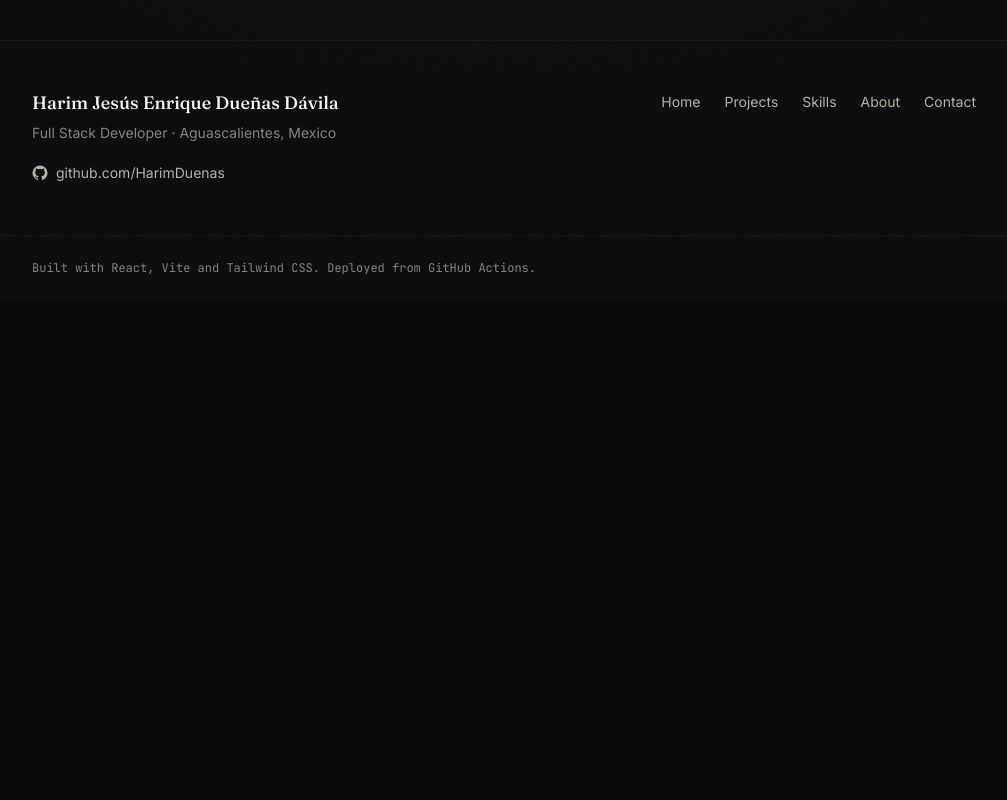
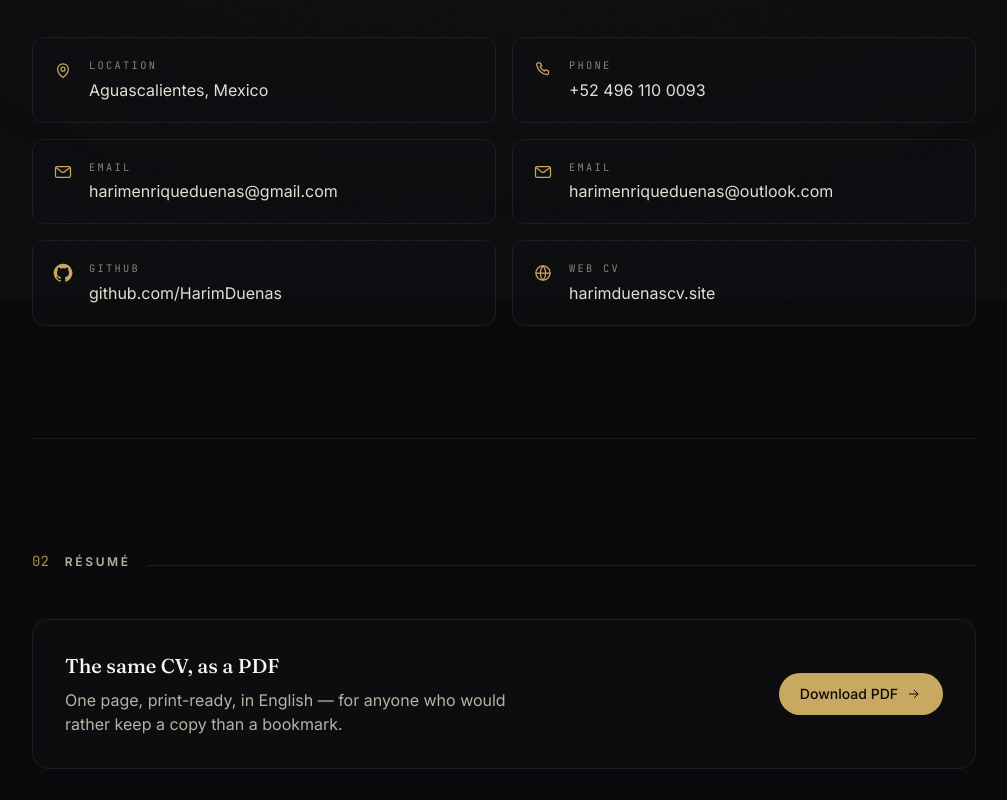
Before and after one commit to HarimDuenas/CV_Web_Harim_Duenas, a React (Vite) app: page /contact in a window 1280 px wide. Shown: the part 500-1300 px from the top of the page, without its empty margins (136-1143 px from the left). Before the commit the page ends 800 px from the top, so only its background shows below. Built offline with nearby package versions, Linux system fonts and the light colour scheme.

Commit message:
feat(contact): build the contact page with résumé download

```diff
--- a/src/pages/ContactPage.tsx
+++ b/src/pages/ContactPage.tsx
@@ -1,3 +1,90 @@
+import { contactMethods, navRoutes } from '../data'
+import { PageIntro } from '../components/layout/PageIntro'
+import { PageShell } from '../components/layout/PageShell'
+import { Section } from '../components/layout/Section'
+import { ActionLink } from '../components/ui/ActionLink'
+import { Icon, type IconName } from '../components/ui/Icon'
+
+const route = navRoutes.find((entry) => entry.path === '/contact')!
+
+/** Both mail entries share the envelope; everything else maps one to one. */
+const iconFor: Record<string, IconName> = {
+  location: 'location',
+  phone: 'phone',
+  email: 'email',
+  'email-alt': 'email',
+  github: 'github',
+  website: 'website',
+}
+
 export function ContactPage() {
-  return <div className="mx-auto max-w-5xl px-6 py-20 sm:px-10">Contact</div>
+  return (
+    <PageShell>
+      <PageIntro eyebrow="Say hello" title="Contact" description={route.description} />
+
+      <Section id="channels" index="01" title="Get in touch">
+        <ul className="grid gap-4 sm:grid-cols-2">
+          {contactMethods.map((method) => {
+            const body = (
+              <>
+                <span className="mt-0.5 text-gold-500">
+                  <Icon name={iconFor[method.id] ?? 'website'} className="h-5 w-5" />
+                </span>
+                <span className="min-w-0">
+                  <span className="tracking-title block font-mono text-[0.65rem] uppercase text-cream-600">
+                    {method.label}
+                  </span>
+                  <span className="mt-1 block truncate text-cream-100">
+                    {method.display ?? method.value}
+                  </span>
+                </span>
+              </>
+            )
+
+            const shell =
+              'flex items-start gap-4 rounded-xl border border-ink-800 bg-ink-900/40 p-5'
+
+            return (
+              <li key={method.id}>
+                {method.href ? (
+                  <a
+                    href={method.href}
+                    // Only the two off-site links open in a new tab; mailto and
+                    // tel should stay in place and hand off to the OS.
+                    {...(method.href.startsWith('http')
+                      ? { target: '_blank', rel: 'noreferrer noopener' }
+                      : {})}
+                    className={`${shell} transition-colors duration-200 hover:border-gold-600/40`}
+                  >
+                    {body}
+                  </a>
+                ) : (
+                  <div className={shell}>{body}</div>
+                )}
+              </li>
+            )
+          })}
+        </ul>
+      </Section>
+
+      <Section id="resume" index="02" title="Résumé">
+        <div className="flex flex-wrap items-center justify-between gap-6 rounded-2xl border border-ink-800 bg-ink-900/50 p-7 sm:p-8">
+          <div>
+            <h3 className="font-display text-xl text-cream-50">
+              The same CV, as a PDF
+            </h3>
+            <p className="mt-2 max-w-md text-cream-400">
+              One page, print-ready, in English — for anyone who would rather
+              keep a copy than a bookmark.
+            </p>
+          </div>
+          {/* Served straight from /public, so it is a real file the browser can
+              download rather than something the app has to generate. */}
+          <ActionLink to="/Harim_Duenas_CV.pdf" variant="primary" external withArrow>
+            Download PDF
+          </ActionLink>
+        </div>
+      </Section>
+    </PageShell>
+  )
 }
```
